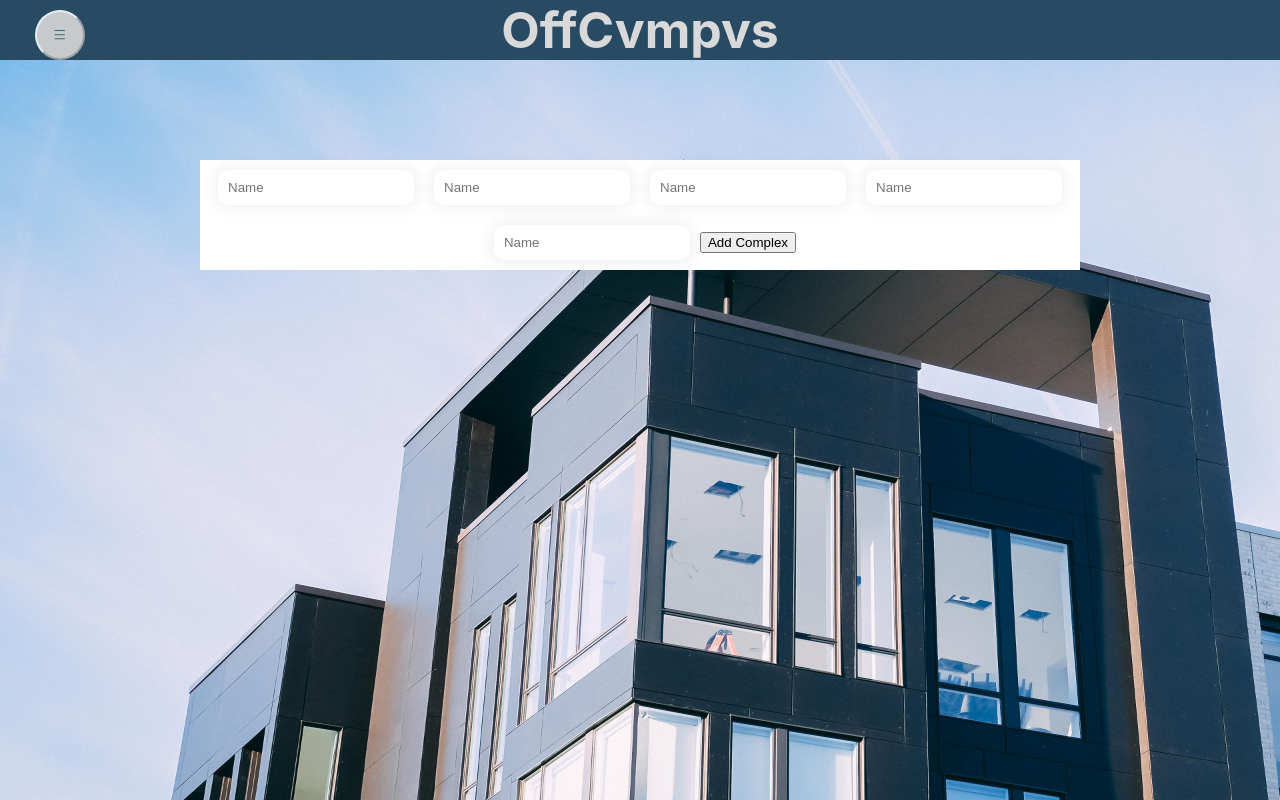
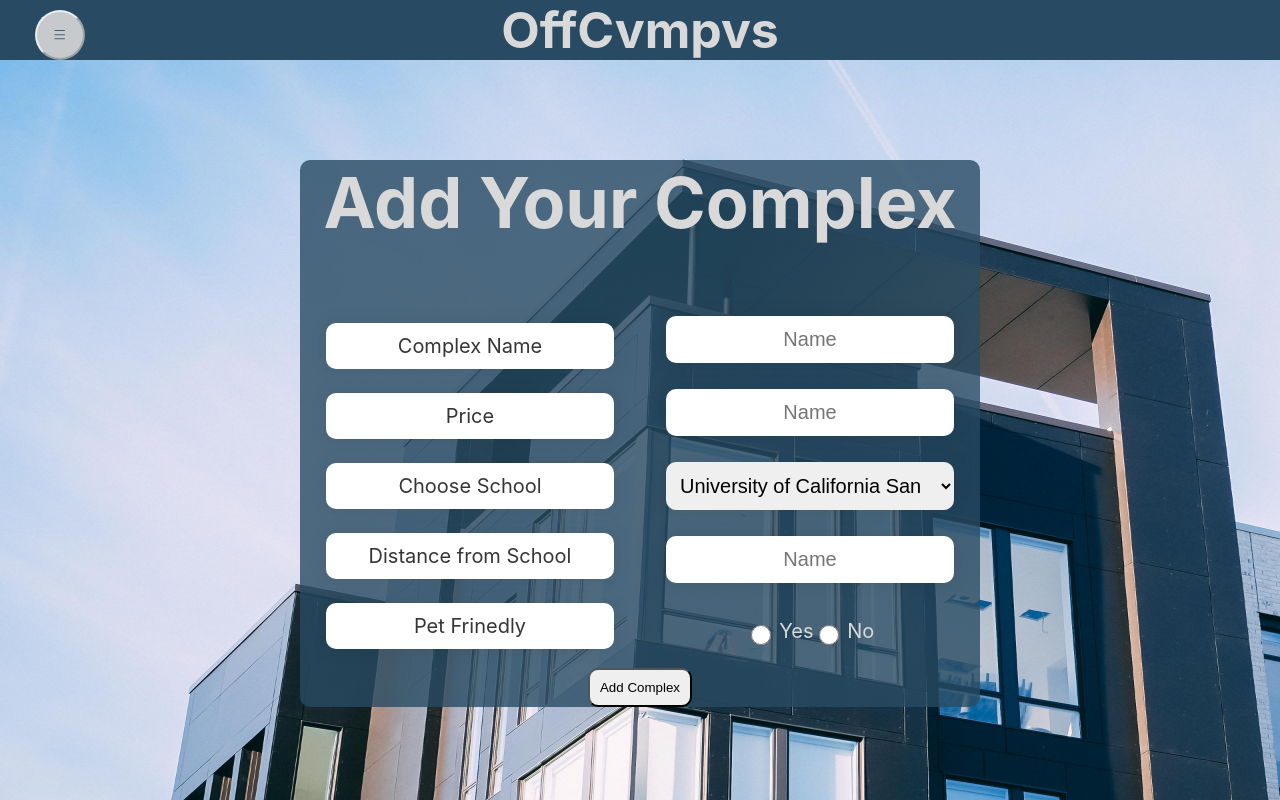
Before and after one commit to kleach12/phase-2-project-OffCampus, a React (Create React App) app in the folder my-app/: page /Complexform in a window 1280 px wide. Built offline with nearby package versions, Linux system fonts and the light colour scheme; data requests are answered from the project's data file.

Commit message:
Commit 15: Added mnore styling to form

```diff
--- a/my-app/src/ComplexForm/ComplexForm.css
+++ b/my-app/src/ComplexForm/ComplexForm.css
@@ -1,16 +1,88 @@
 form {
+  color: #d9d9d9;
 }
 .formdiv {
-  background-color: white;
+  background-color: rgba(40, 75, 99, .8);
   margin-top: 100px;
-  margin-left:200px ;
-  margin-right: 200px;
+  margin-left:300px ;
+  margin-right: 300px;
+  border-radius:10px;
 }
 .formbox{
-  padding: 10px 10px;
-  margin:10px 10px;
+  font-size: 20px;
+  display: block;
+  padding: 12px 10px;
+  margin: 13px 10px;
   border: 0;
   box-shadow:0 0 15px 4px rgba(0,0,0,0.06);
   border-radius:10px;
-  width: 20%;
+  width: 90%;
+  box-sizing: border-box;
+  text-align: center;
 }
+
+.form-question{
+  color: #353535;
+  background-color: white;
+  font-size: 20px;
+  display: block;
+  padding: 11px 10px;
+  margin:12px 10px;
+  border: 0;
+  box-shadow:0 0 15px 4px rgba(0,0,0,0.06);
+  border-radius:10px;
+  width: 90%;
+  box-sizing: border-box;
+}
+
+.submit{
+  text-align: center;
+  border-radius:10px;
+  padding: 10px 10px;
+  color: ;
+}
+
+.container{
+  width: 100%;
+  display: flex;
+  align-items: center;
+  justify-content: center;
+  text-align: center;
+}
+
+.container-child1{
+  flex: 1;
+  margin-left: 10px;
+  margin-right: 10px;
+  display: grid;
+  place-items: center;
+}
+
+.container-child2{
+  text-align: center;
+  flex: 1;
+  margin-left: 10px;
+  margin-right: 10px;
+  display: grid;
+  place-items: center;
+}
+
+.flex-child:first-child {
+  margin-right: 20px;
+}
+
+input.formradio{
+  display: inline-block;
+  width: 20px;
+  height: 20px;
+  vertical-align: middle;
+  border-radius: 50%;
+}
+.radiobox{
+  padding: 11px 10px;
+  margin:12px 10px;
+}
+
+label {
+  font-size: 20px;
+}
--- a/my-app/src/ComplexForm/ComplexForm.js
+++ b/my-app/src/ComplexForm/ComplexForm.js
@@ -6,12 +6,33 @@ function ComplexForm(){
   return(
     <form>
       <div class ="formdiv">
-      <input  class = "formbox "type="text" placeholder="Name"/>
-      <input  class = "formbox "type="text" placeholder="Name"/>
-      <input  class = "formbox "type="text" placeholder="Name"/>
-      <input  class = "formbox "type="text" placeholder="Name"/>
-      <input  class = "formbox "type="text" placeholder="Name"/>
-      <button type="submit">Add Complex</button>
+      <h2> Add Your Complex</h2>
+      <div class = "container">
+        <div class = "container-child1">
+          <p class = "form-question"> Complex Name</p>
+          <p class = "form-question"> Price</p>
+          <p class = "form-question"> Choose School</p>
+          <p class = "form-question"> Distance from School </p>
+          <p class = "form-question"> Pet Frinedly </p>
+        </div>
+        <div class = "container-child2">
+          <input  class = "formbox "type="text" placeholder="Name"/>
+          <input  class = "formbox "type="text" placeholder="Name"/>
+          <select id = "optionform" class = "formbox "type="select" placeholder="Name">
+            <option class = "option" value="UCSD">University of California San Diego</option>
+            <option value="SDSU"> San Diego State University</option>
+            <option value="USD">University of San Diego</option>
+          </select>
+          <input  class = "formbox "type="text" placeholder="Name"/>
+          <div class="radiobox">
+            <input  class = "formradio" type="radio" placeholder="Name"/>
+              <label> Yes< /label>
+            <input  class = "formradio" type="radio" placeholder="Name"/>
+              <label> No </label>
+          </div>
+        </div>
+      </div>
+      <button class = "submit" type="submit">Add Complex</button>
       </div>
     </form>
   )
--- a/my-app/src/MainComponent/MainComponent.css
+++ b/my-app/src/MainComponent/MainComponent.css
@@ -1,7 +1,7 @@
 .maincomponent {
-  background-color: #FFFFFF ;
-  border-radius: 4px;
-  color: #353535;
+  background-color: rgba(40, 75, 99, .8);
+  border-radius:10px;
+  color: #d9d9d9;
   margin-top: 100px;
   padding: 50px 50px;
   margin-left: 350px;
@@ -10,11 +10,11 @@
 }
 
 select#Schools {
-  background-color:#284b63;
-  color:#fff;
+  background-color:#3c6e71;
+  color:#d9d9d9;
   font-size: 30px;
   display: inline-block;
-  border-radius: 4px;
+  border-radius:10px;
   line-height: 1.5em;
   padding: 0.5em 2.7em 0.5em 0.5em;
   cursor: pointer;
@@ -30,9 +30,9 @@ select#Schools {
 
 select.school{
   background-image:
-  linear-gradient(45deg, transparent 50%, #fff 50%),
-  linear-gradient(135deg, #fff  50%, transparent 50%),
-  linear-gradient(to right, #3c6e71, #3c6e71);
+  linear-gradient(45deg, transparent 50%, #3c6e71 50%),
+  linear-gradient(135deg, #3c6e71  50%, transparent 50%),
+  linear-gradient(to right, #d9d9d9, #d9d9d9);
 background-position:
   calc(100% - 35px) calc(1em + 2px),
   calc(100% - 25px) calc(1em + 2px),
```
